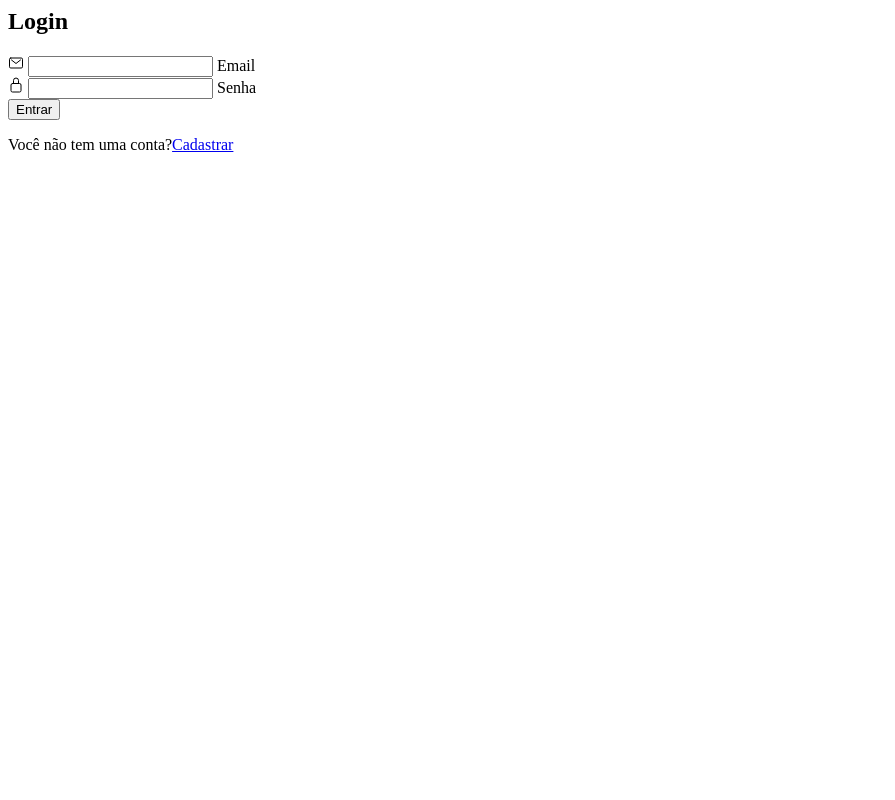
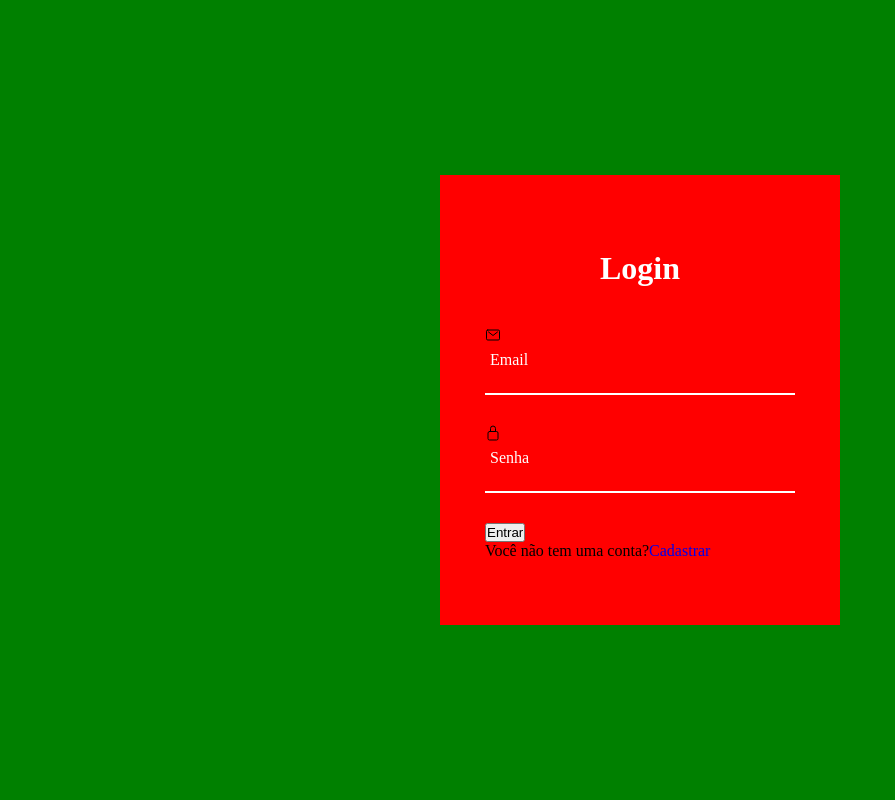
Before and after one commit to joaobragheroli/Barbearia-Capit-o, a PHP site: page /php/login.php in a window 1280 px wide. Shown: the whole page, without its empty margins (0-895 px from the left). Run offline with PHP 8.4, Linux system fonts and the light colour scheme.

Commit message:
login qbrd

```diff
--- a/css/Home.css
+++ b/css/Home.css
@@ -345,3 +345,62 @@ section{
     transform: translateX(0%);
     transition: all 2s;
 }
+
+#section-login{
+    display: flex;
+    justify-content: center;
+    align-items: center;
+    min-height: 100vh;
+    width: 100%;
+    background: green;
+}
+
+.form-box{
+    position: relative;
+    width: 400px;
+    height: 450px;
+    background: red;
+    display: flex;
+    justify-content: center;
+    align-items: center;
+}
+
+.h2-login{
+    font-size: 2em;
+    color: white;
+    text-align: center;
+}
+
+.inputbox{
+    position: relative;
+    margin: 30px 0;
+    width: 310px;
+    border-bottom: 2px solid white;
+}
+
+.inputbox label{
+    position: absolute;
+    top: 50%;
+    left: 5px;
+    transform: translateY(-50%);
+    color: white;
+    font-size: 1em;
+    pointer-events: none;
+    transition: .5s;
+}
+
+input:focus ~ label
+input:focus ~ :valid{
+    top: -5px;
+}
+
+.inputbox input{
+    width: 100%;
+    height: 50px;
+    background: transparent;
+    border: none;
+    outline: none;
+    font-size: 1em;
+    padding: 0 35px 0 5px;
+    color: white;
+}
--- a/php/footerHearder/Header.php
+++ b/php/footerHearder/Header.php
@@ -15,7 +15,7 @@
             </div>
 
                 <a href="../Home/Home.php">
-                    <butto id="button-login">Entrar</button>
+                    <butto id="button-login"><a href="login.php">Entrar</a></button>
                 </a>
 
         </div>
--- a/php/login.php
+++ b/php/login.php
@@ -1,15 +1,15 @@
 <DOCTYPE html>
     <html lang="pt-br">
         <head>
-            <link rel="stylesheet" href="style.css">
+        <link rel="stylesheet" href="../css/Home.css">
             <title>Login</title>
         </head>
         <body>
-            <section>
+            <section id="section-login">
                 <div class="form-box">
                     <div class="form-value">
                         <form action="">
-                            <h2>Login</h2>
+                            <h2 class="h2-login">Login</h2>
                             <div class="inputbox">
                                 <ion-icon name="mail-outline"></ion-icon>
                                 <input type="email" required>
```
